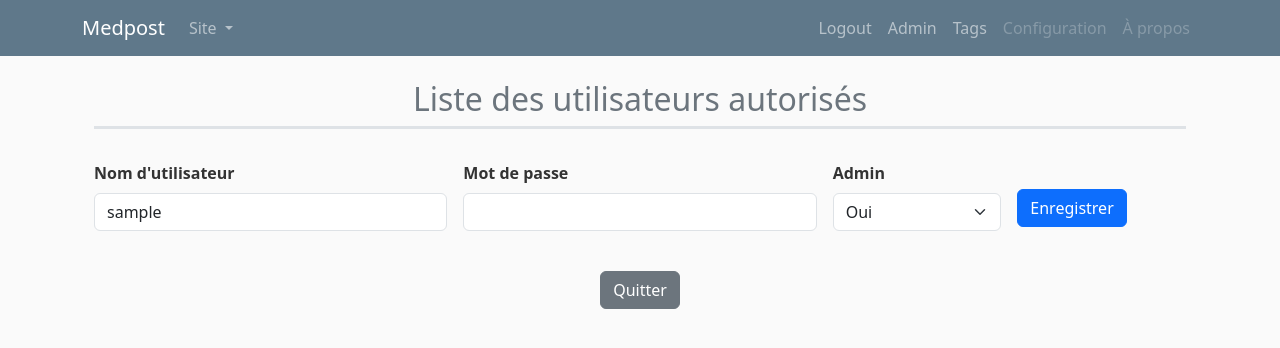
After one commit to stephane-long/medpost, a Flask app: page /admin in a window 1280 px wide. The commit adds this page. Shown: the top 348 px of the page. Run offline with Flask 3, Linux system fonts and the light colour scheme; the visitor is signed in with stand-in values (Sample User, id 1); data comes from the database, SQL or seed files in the repository.

Commit message:
Minor updates + suivi admin.html

```diff
--- /dev/null
+++ b/medpost-app/templates/admin.html
@@ -0,0 +1,43 @@
+{% extends "layout.html" %}
+{% block content %}
+<div class="container">
+    <div class="row mb-4">
+        <div class="col">
+            <h2 class="text-center text-secondary border-bottom border-3 pb-2">Liste des utilisateurs autorisés</h2>
+        </div>
+    </div>
+    <div class="row">
+        <div class="col">
+            {% for user in users %}
+            <form method="POST" action="{{ url_for('update_user', user_id=user.id) }}" class="mb-3">
+                <div class="row g-3 align-items-center">
+                    <div class="col-12 col-md-4">
+                        <label for="username-{{ user.id }}" class="form-label fw-bold">Nom d'utilisateur</label>
+                        <input type="text" class="form-control" id="username-{{ user.id }}" name="username" value="{{ user.username }}">
+                    </div>
+                    <div class="col-12 col-md-4">
+                        <label for="password-{{ user.id }}" class="form-label fw-bold">Mot de passe</label>
+                        <input type="password" class="form-control" id="password-{{ user.id }}" name="password">
+                    </div>
+                    <div class="col-12 col-md-2">
+                        <label for="is_admin-{{ user.id }}" class="form-label fw-bold">Admin</label>
+                        <select class="form-select" id="is_admin-{{ user.id }}" name="is_admin">
+                            <option value="true" {% if user.is_admin %}selected{% endif %}>Oui</option>
+                            <option value="false" {% if not user.is_admin %}selected{% endif %}>Non</option>
+                        </select>
+                    </div>
+                    <div class="col-12 col-md-2 text-md-start text-center">
+                        <button type="submit" class="btn btn-primary mt-3 mt-md-4">Enregistrer</button>
+                    </div>
+                </div>
+            </form>
+            {% endfor %}
+        </div>
+    </div>
+    <div class="row mt-4">
+        <div class="col text-center">
+            <a href="{{ url_for('home') }}" class="btn btn-secondary">Quitter</a>
+        </div>
+    </div>
+</div>
+{% endblock content %}
--- a/medpost-app/templates/tags_list.html
+++ b/medpost-app/templates/tags_list.html
@@ -17,7 +17,7 @@
             </div>
         </div>
         <div class="col-12 col-md-2 d-flex justify-content-center justify-content-md-start">
-            <button type="button" class="btn btn-warning w-100" data-bs-toggle="modal" data-bs-target="#editTagModal{{ network.id }}">Modifier</button>
+            <button type="button" class="btn btn-primary w-100" data-bs-toggle="modal" data-bs-target="#editTagModal{{ network.id }}">Modifier</button>
         </div>
     </div>
     <!-- formulaire d'édition du tag -->
@@ -46,8 +46,8 @@
     <!-- Fin formulaire d'édition du tag -->
     {% endfor %}
     <div class="row mt-4">
-        <div class="col-12 col-md-2 offset-md-10">
-            <a class="btn btn-success w-100" role="button" href="{{ url_for('home') }}">Quitter</a>
+        <div class="col text-center">
+            <a href="{{ url_for('home') }}" class="btn btn-secondary">Quitter</a>
         </div>
     </div>
 </div>
```
